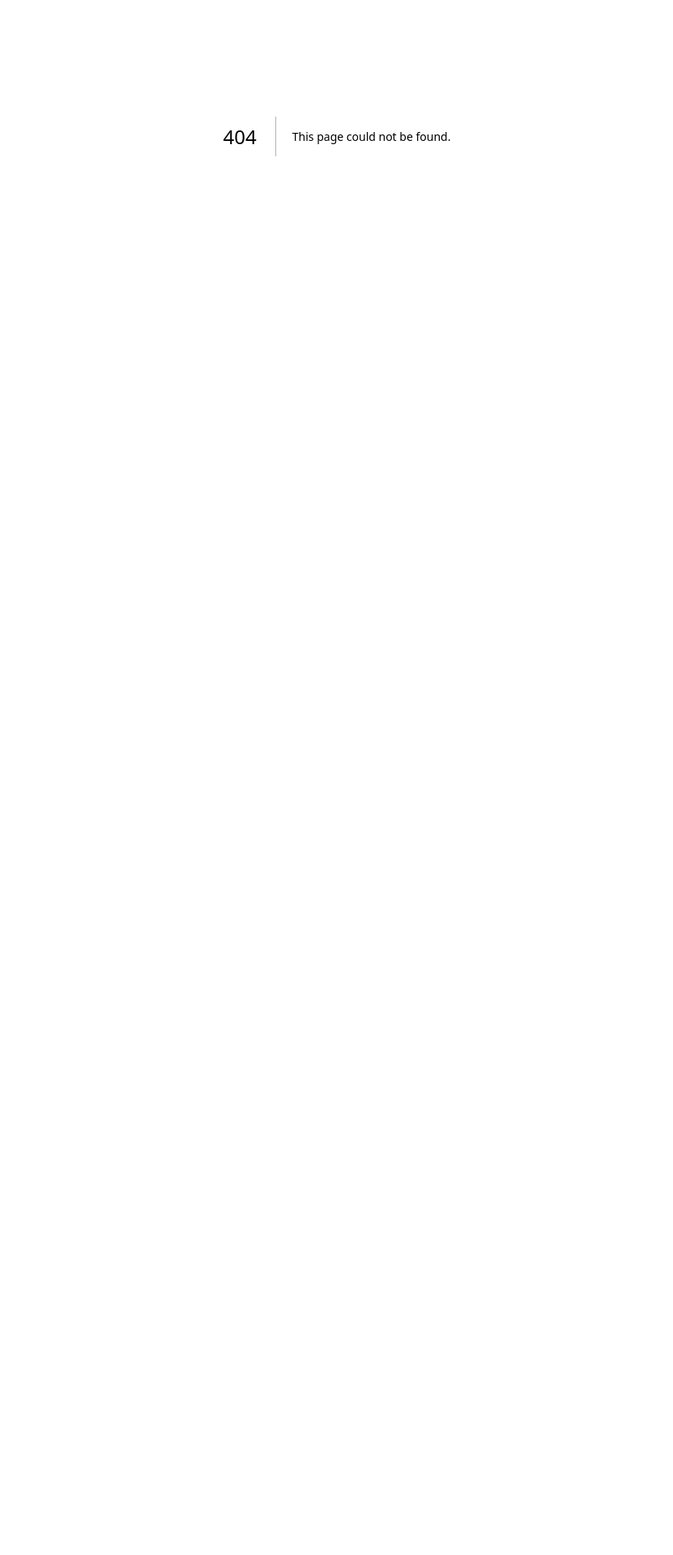
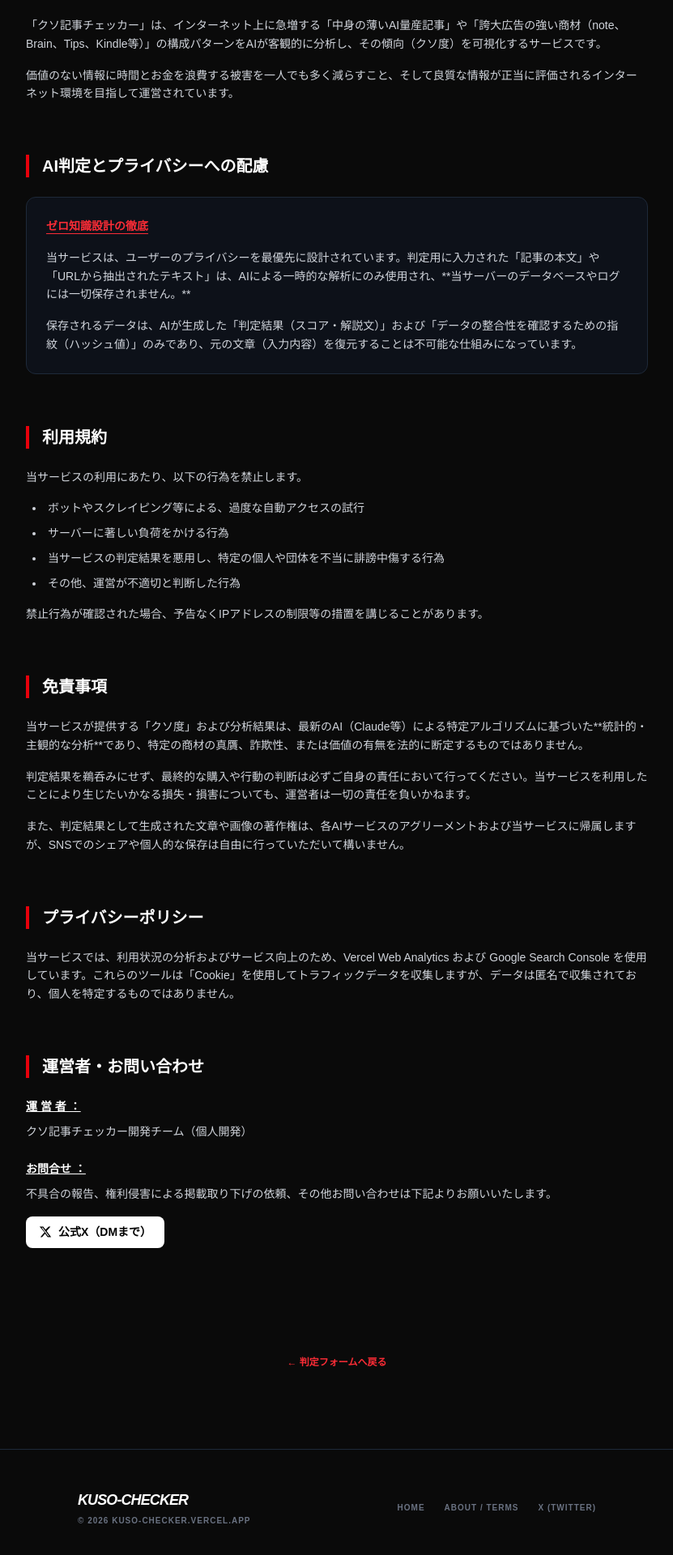
Before and after one commit to atchanneler-design/kuso-checker, a Next.js app: page /about in a window 1280 px wide. Before the commit this address had no page. Shown: the part 232-2152 px from the top of the page at 81% size, without its empty margins (224-1055 px from the left). Before the commit the page ends 800 px from the top, so only its background shows below. Built offline with nearby package versions, Linux system fonts and the light colour scheme.

Commit message:
feat: 運営情報・規約・プライバシーポリシー統合ページとフッターを追加

```diff
--- /dev/null
+++ b/app/about/page.tsx
@@ -0,0 +1,147 @@
+import Link from 'next/link';
+import { Metadata } from 'next';
+
+export const metadata: Metadata = {
+  title: 'About / 運営情報・利用規約',
+  description: 'クソ記事チェッカーの運営情報、利用規約、プライバシーポリシー、免責事項について。',
+};
+
+export default function AboutPage() {
+  return (
+    <main className="min-h-screen bg-[#0a0a0a] text-gray-300 py-16 px-4">
+      <div className="max-w-3xl mx-auto space-y-16">
+
+        {/* Header */}
+        <section className="text-center space-y-4">
+          <h1 className="text-3xl font-black text-white tracking-tighter italic">ABOUT</h1>
+          <p className="text-sm text-gray-500 uppercase tracking-widest font-bold">運営情報・利用規約・プライバシーポリシー</p>
+        </section>
+
+        {/* 1. Site Overview */}
+        <section className="space-y-6">
+          <h2 className="text-xl font-bold text-white border-l-4 border-red-600 pl-4 flex items-center gap-2">
+            コンセプト
+          </h2>
+          <div className="space-y-4 text-sm leading-relaxed">
+            <p>
+              「クソ記事チェッカー」は、インターネット上に急増する「中身の薄いAI量産記事」や「誇大広告の強い商材（note、Brain、Tips、Kindle等）」の構成パターンをAIが客観的に分析し、その傾向（クソ度）を可視化するサービスです。
+            </p>
+            <p>
+              価値のない情報に時間とお金を浪費する被害を一人でも多く減らすこと、そして良質な情報が正当に評価されるインターネット環境を目指して運営されています。
+            </p>
+          </div>
+        </section>
+
+        {/* 2. Mechanism & Privacy */}
+        <section className="space-y-6">
+          <h2 className="text-xl font-bold text-white border-l-4 border-red-600 pl-4 flex items-center gap-2">
+            AI判定とプライバシーへの配慮
+          </h2>
+          <div className="space-y-4 text-sm leading-relaxed p-6 bg-gray-900/50 rounded-xl border border-gray-800">
+            <h3 className="font-bold text-red-500 underline underline-offset-4">ゼロ知識設計の徹底</h3>
+            <p>
+              当サービスは、ユーザーのプライバシーを最優先に設計されています。判定用に入力された「記事の本文」や「URLから抽出されたテキスト」は、AIによる一時的な解析にのみ使用され、**当サーバーのデータベースやログには一切保存されません。**
+            </p>
+            <p>
+              保存されるデータは、AIが生成した「判定結果（スコア・解説文）」および「データの整合性を確認するための指紋（ハッシュ値）」のみであり、元の文章（入力内容）を復元することは不可能な仕組みになっています。
+            </p>
+          </div>
+        </section>
+
+        {/* 3. Terms of Use */}
+        <section className="space-y-6">
+          <h2 className="text-xl font-bold text-white border-l-4 border-red-600 pl-4 flex items-center gap-2">
+            利用規約
+          </h2>
+          <div className="space-y-4 text-sm leading-relaxed">
+            <p>当サービスの利用にあたり、以下の行為を禁止します。</p>
+            <ul className="list-disc list-inside space-y-2 ml-2">
+              <li>ボットやスクレイピング等による、過度な自動アクセスの試行</li>
+              <li>サーバーに著しい負荷をかける行為</li>
+              <li>当サービスの判定結果を悪用し、特定の個人や団体を不当に誹謗中傷する行為</li>
+              <li>その他、運営が不適切と判断した行為</li>
+            </ul>
+            <p>
+              禁止行為が確認された場合、予告なくIPアドレスの制限等の措置を講じることがあります。
+            </p>
+          </div>
+        </section>
+
+        {/* 4. Disclaimer */}
+        <section className="space-y-6">
+          <h2 className="text-xl font-bold text-white border-l-4 border-red-600 pl-4 flex items-center gap-2">
+            免責事項
+          </h2>
+          <div className="space-y-4 text-sm leading-relaxed">
+            <p>
+              当サービスが提供する「クソ度」および分析結果は、最新のAI（Claude等）による特定アルゴリズムに基づいた**統計的・主観的な分析**であり、特定の商材の真贋、詐欺性、または価値の有無を法的に断定するものではありません。
+            </p>
+            <p>
+              判定結果を鵜呑みにせず、最終的な購入や行動の判断は必ずご自身の責任において行ってください。当サービスを利用したことにより生じたいかなる損失・損害についても、運営者は一切の責任を負いかねます。
+            </p>
+            <p>
+               また、判定結果として生成された文章や画像の著作権は、各AIサービスのアグリーメントおよび当サービスに帰属しますが、SNSでのシェアや個人的な保存は自由に行っていただいて構いません。
+            </p>
+          </div>
+        </section>
+
+        {/* 5. Privacy Policy */}
+        <section className="space-y-6">
+          <h2 className="text-xl font-bold text-white border-l-4 border-red-600 pl-4 flex items-center gap-2">
+            プライバシーポリシー
+          </h2>
+          <div className="space-y-4 text-sm leading-relaxed">
+            <p>
+              当サービスでは、利用状況の分析およびサービス向上のため、Vercel Web Analytics および Google Search Console を使用しています。これらのツールは「Cookie」を使用してトラフィックデータを収集しますが、データは匿名で収集されており、個人を特定するものではありません。
+            </p>
+          </div>
+        </section>
+
+        {/* 6. Contact & Operator */}
+        <section className="space-y-6">
+          <h2 className="text-xl font-bold text-white border-l-4 border-red-600 pl-4 flex items-center gap-2">
+            運営者・お問い合わせ
+          </h2>
+          <div className="space-y-6 text-sm leading-relaxed">
+            <div>
+              <p className="font-bold text-white mb-2 underline whitespace-pre">運 営 者 ：</p>
+              <p>クソ記事チェッカー開発チーム（個人開発）</p>
+            </div>
+            <div>
+              <p className="font-bold text-white mb-2 underline whitespace-pre">お問合せ ：</p>
+              <p>
+                不具合の報告、権利侵害による掲載取り下げの依頼、その他お問い合わせは下記よりお願いいたします。
+              </p>
+              <div className="mt-4 flex flex-wrap gap-4">
+                <Link
+                  href="https://x.com/"
+                  target="_blank"
+                  rel="noopener noreferrer"
+                  className="inline-flex items-center gap-2 bg-white text-black font-bold px-4 py-2 rounded-lg hover:bg-gray-200 transition-colors"
+                >
+                  <svg viewBox="0 0 24 24" className="w-4 h-4 fill-current">
+                    <path d="M18.244 2.25h3.308l-7.227 8.26 8.502 11.24H16.17l-4.714-6.231-5.401 6.231H2.744l7.737-8.858L1.255 2.25H8.08l4.253 5.622zm-1.161 17.52h1.833L7.084 4.126H5.117z" />
+                  </svg>
+                  公式X（DMまで）
+                </Link>
+                {/*
+                <a href="mailto:your-email@gmail.com" className="inline-flex items-center gap-2 bg-gray-800 text-white font-bold px-4 py-2 rounded-lg hover:bg-gray-700 transition-colors border border-gray-700">
+                  ✉️ メールでお問い合わせ
+                </a>
+                */}
+              </div>
+            </div>
+          </div>
+        </section>
+
+        {/* Footer in page */}
+        <div className="pt-16 pb-8 text-center">
+          <Link href="/" className="text-xs text-red-500 font-bold hover:underline underline-offset-4">
+            ← 判定フォームへ戻る
+          </Link>
+        </div>
+
+      </div>
+    </main>
+  );
+}
--- a/app/layout.tsx
+++ b/app/layout.tsx
@@ -1,5 +1,6 @@
 import type { Metadata } from 'next';
 import { Geist } from 'next/font/google';
+import Link from 'next/link';
 import { Analytics } from '@vercel/analytics/react';
 import './globals.css';
 
@@ -66,8 +67,29 @@ export default function RootLayout({
           dangerouslySetInnerHTML={{ __html: JSON.stringify(jsonLd) }}
         />
       </head>
-      <body className="min-h-screen bg-gray-50 text-gray-900 antialiased">
-        {children}
+      <body className="min-h-screen bg-[#0a0a0a] text-gray-100 antialiased flex flex-col">
+        <div className="flex-1">
+          {children}
+        </div>
+
+        <footer className="py-12 border-t border-gray-800 bg-[#0a0a0a]">
+          <div className="max-w-2xl mx-auto px-4 flex flex-col md:flex-row justify-between items-center gap-6">
+            <div className="text-center md:text-left">
+              <Link href="/" className="text-lg font-black tracking-tighter italic text-white">
+                KUSO-CHECKER
+              </Link>
+              <p className="text-[10px] text-gray-500 font-bold uppercase tracking-widest mt-1">
+                © 2026 kuso-checker.vercel.app
+              </p>
+            </div>
+            <nav className="flex flex-wrap justify-center items-center gap-6 text-[10px] font-bold text-gray-500 uppercase tracking-widest">
+              <Link href="/" className="hover:text-red-500 transition-colors">Home</Link>
+              <Link href="/about" className="hover:text-red-500 transition-colors">About / Terms</Link>
+              <Link href="https://x.com/" target="_blank" rel="noopener noreferrer" className="hover:text-red-500 transition-colors">X (Twitter)</Link>
+            </nav>
+          </div>
+        </footer>
+
         <Analytics />
       </body>
     </html>
```
